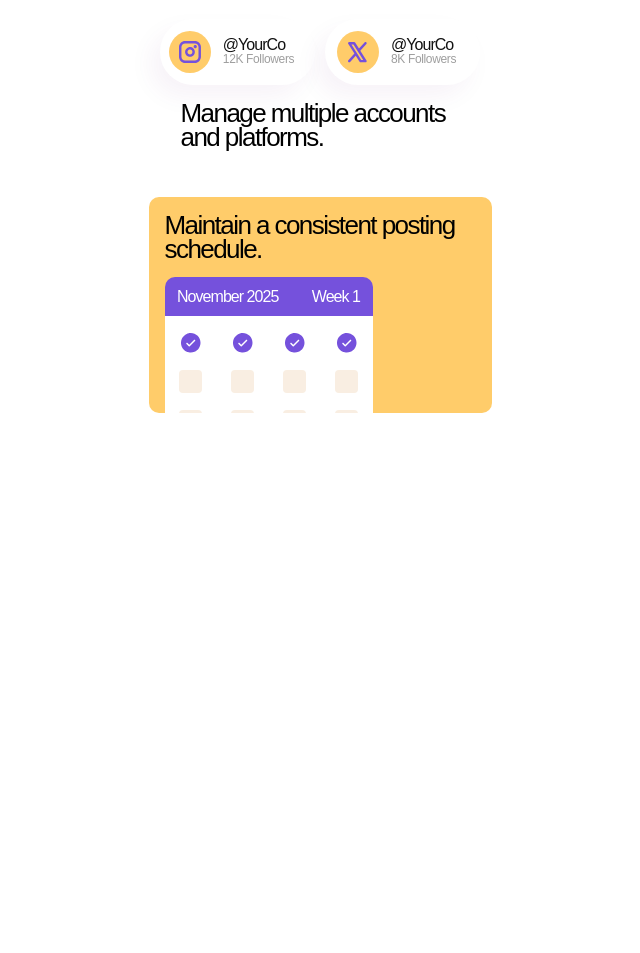
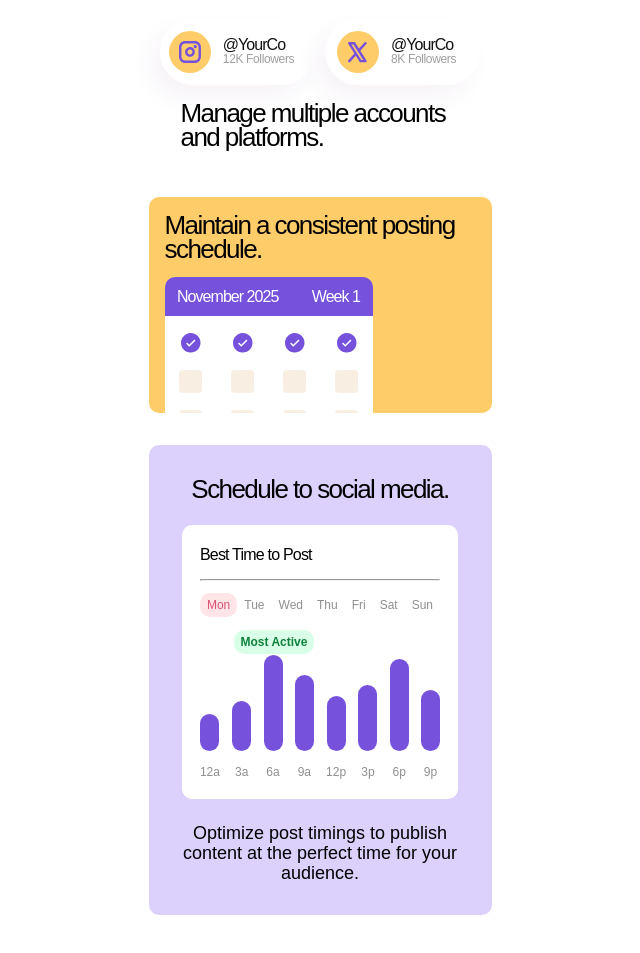
Before and after one commit to phil-cody/bento-grid, a website: page index.html in a window 1280 px wide. Shown: the part 345-1298 px from the top of the page, without its empty margins (320-960 px from the left). Before the commit the page ends 958 px from the top, so only its background shows below. Drawn offline with Linux system fonts and the light colour scheme.

Commit message:
make the fourth block

```diff
--- a/index.html
+++ b/index.html
@@ -10,7 +10,7 @@
 	<main>
 		<div class="bento">
 			<section class="social-media block">
-				<p class="social-media__hero">Social Media <span class="social-media__hero--yellow-text">10x</span> <i>Faster</i> with AI</p>
+				<h1 class="social-media__hero">Social Media <span class="social-media__hero--yellow-text">10x</span> <i>Faster</i> with AI</h1>
 				<section class="bento__rate">
 					<img src="src/image/star.svg" alt="high rate" class="star">
 					<p class="social-media__description">Over 4,000 5-star reviews</p>
@@ -72,7 +72,82 @@
 					</div>
 				</section>
 			</section>
-			<section class="schedule block"></section>
+			<section class="schedule block">
+				<h2 class="schedule__header">Schedule to social media.</h2>
+				<div class="schedule__graph">
+					<div class="schedule__graph-header">
+						<p class="schedule__graph-header--text">
+							Best Time to Post
+						</p>
+					</div>
+					<hr class="schedule__hr">
+					<div class="schedule__graph-content">
+						<div class="schedule__graph-content--day">
+							<div class="day dedicated">
+								<p>Mon</p>
+							</div>
+							<div class="day">
+								<p>Tue</p>
+							</div>
+							<div class="day">
+								<p>Wed</p>
+							</div>
+							<div class="day">
+								<p>Thu</p>
+							</div>
+							<div class="day">
+								<p>Fri</p>
+							</div>
+							<div class="day">
+								<p>Sat</p>
+							</div>
+							<div class="day">
+								<p>Sun</p>
+							</div>
+						</div>
+						<div class="schedule__graph-content--hours">
+							<div class="hours">
+								<div class="hours__12a hour">
+									<div class="hours__12a-scale"></div>
+									<p class="hours__12a-text">12a</p>
+								</div>
+								<div class="hours__3a hour">
+									<div class="hours__3a-scale"></div>
+									<p class="hours__3a-text">3a</p>
+								</div>
+								<div class="hours__6a hour">
+									<div class="hours__6a-scale"></div>
+									<p class="hours__6a-text">6a</p>
+								</div>
+								<div class="hours__9a hour">
+									<div class="hours__9a-scale"></div>
+									<p class="hours__9a-text">9a</p>
+								</div>
+								<div class="hours__12p hour">
+									<div class="hours__12p-scale"></div>
+									<p class="hours__12p-text">12p</p>
+								</div>
+								<div class="hours__3p hour">
+									<div class="hours__3p-scale"></div>
+									<p class="hours__3p-text">3p</p>
+								</div>
+								<div class="hours__6p hour">
+									<div class="hours__6p-scale"></div>
+									<p class="hours__6p-text">6p</p>
+								</div>
+								<div class="hours__9p hour">
+									<div class="hours__9p-scale"></div>
+									<p class="hours__9p-text">9p</p>
+								</div>
+							</div>
+						</div>
+					</div>
+				</div>
+				<p class="schedule__description">Optimize post timings to publish content at the perfect time for your audience.</p>
+				<div class="schedule__most-active">
+					<p>Most Active</p>
+				</div>
+			</section>
 			<section class="grow-followers block"></section>
 			<section class="56 block"></section>
 			<section class="create block"></section>
--- a/src/scss/_mixins.scss
+++ b/src/scss/_mixins.scss
@@ -1,3 +1,5 @@
+@use 'variables' as v;
+
 // centering elements
 
 @mixin flex-center {
@@ -11,6 +13,14 @@
 
 @mixin block {
 	border-radius: 10px;
+}
+
+// scale's form
+
+@mixin scale {
+	background-color: v.$purple-500;
+	width: 19px;
+	border-radius: 9.5px;
 }
 
 // TYPOGRAPHY
--- a/src/scss/components/_index.scss
+++ b/src/scss/components/_index.scss
@@ -1,3 +1,4 @@
 @forward 'social-media';
 @forward 'manage-multiple';
 @forward 'maintain';
+@forward 'schedule';
--- /dev/null
+++ b/src/scss/components/_schedule.scss
@@ -0,0 +1,181 @@
+@use '../importer' as i;
+
+.schedule {
+	@include i.flex-center;
+	@include i.block;
+	justify-content: space-between;
+	padding: 32px 0;
+	gap: 24px;
+	max-width: 343px;
+	width: 343px;
+	background-color: i.$purple-100;
+	position: relative;
+
+	&__header {
+		@include i.m-text-preset-3;
+		font-weight: 500;
+	}
+
+	&__hr {
+		margin: 12px 0;
+	}
+
+	&__graph {
+		@include i.block;
+		background-color: i.$white;
+		padding: 18px;
+
+		&-header {
+
+			&--text {
+				@include i.m-text-preset-3;
+				font-size: 16px;
+				line-height: 24px;
+				letter-spacing: -0.05em;
+			}
+		}
+
+		&-content {
+			font-family: DM Sans, sans-serif;
+			font-size: 12px;
+			line-height: 18px;
+			letter-spacing: 0;
+			color: #8F8F8F;
+			font-weight: 400;
+			display: flex;
+			flex-direction: column;
+			gap: 12px;
+
+			&--day {
+				@include i.flex-center;
+				flex-direction: row;
+
+				.day {
+					padding: 3px 7px;
+				}
+
+				.dedicated {
+					@include i.block;
+					background-color: #FFE5E7;
+					color: #DC5172;
+				}
+			}
+
+			&--hours {
+
+				.hours {
+					display: flex;
+					justify-content: space-between;
+					height: 152px;
+					align-items: flex-end;
+
+					.hour {
+						@include i.flex-center;
+						gap: 12px;
+					}
+
+					&__12a {
+
+						&-scale {
+							@include i.scale;
+							height: 37px;
+						}
+
+						&-text {}
+					}
+
+					&__3a {
+
+						&-scale {
+							@include i.scale;
+							height: 50px;
+						}
+
+						&-text {}
+					}
+
+					&__6a {
+
+						&-scale {
+							@include i.scale;
+							height: 96px;
+						}
+
+						&-text {}
+					}
+
+					&__9a {
+
+						&-scale {
+							@include i.scale;
+							height: 76px;
+						}
+
+						&-text {}
+					}
+
+					&__12p {
+
+						&-scale {
+							@include i.scale;
+							height: 55px;
+						}
+
+						&-text {}
+					}
+
+					&__3p {
+
+						&-scale {
+							@include i.scale;
+							height: 66px;
+						}
+
+						&-text {}
+					}
+
+					&__6p {
+
+						&-scale {
+							@include i.scale;
+							height: 92px;
+						}
+
+						&-text {}
+					}
+
+					&__9p {
+
+						&-scale {
+							@include i.scale;
+							height: 61px;
+						}
+
+						&-text {}
+					}
+				}
+			}
+		}
+	}
+
+	&__description {
+		@include i.text-preset-4;
+		text-align: center;
+		max-width: 277px;
+	}
+
+	&__most-active {
+		position: absolute;
+		font-family: DM Sans, sans-serif;
+		font-size: 12px;
+		line-height: 18px;
+		letter-spacing: 0;
+		color: #0E803B;
+		font-weight: 600;
+		background-color: #DAFFE9;
+		padding: 3px 7px;
+		@include i.block;
+		top: 185px;
+		left: 85px;
+	}
+}
--- a/src/scss/components/_social-media.scss
+++ b/src/scss/components/_social-media.scss
@@ -11,6 +11,7 @@
 
 	&__hero {
 	@include i.m-text-preset-1;
+	font-weight: 500;
 	text-align: center;
 	margin: 40px 16px 24px;
 
```
Also changed, not shown: src/css/main.css, 1 other file.
